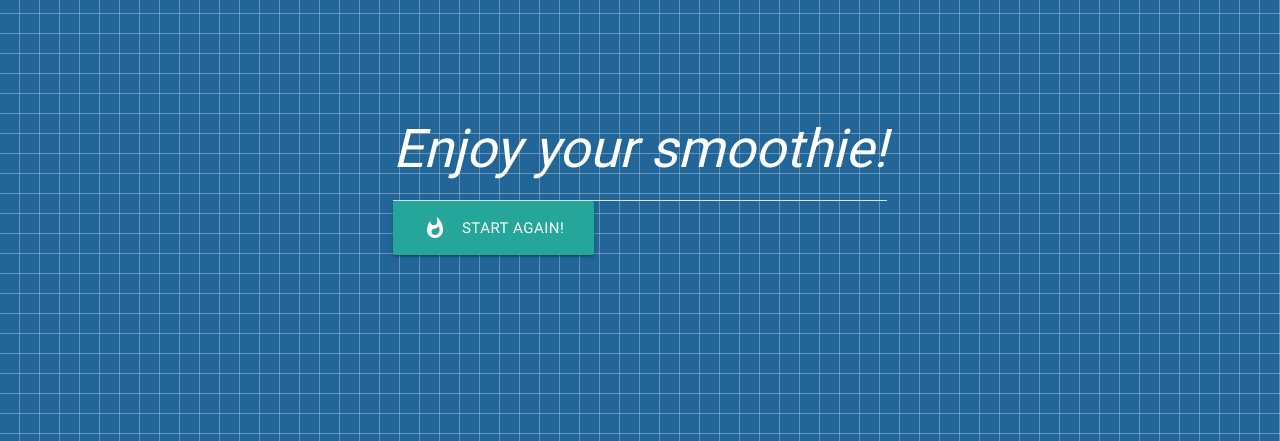
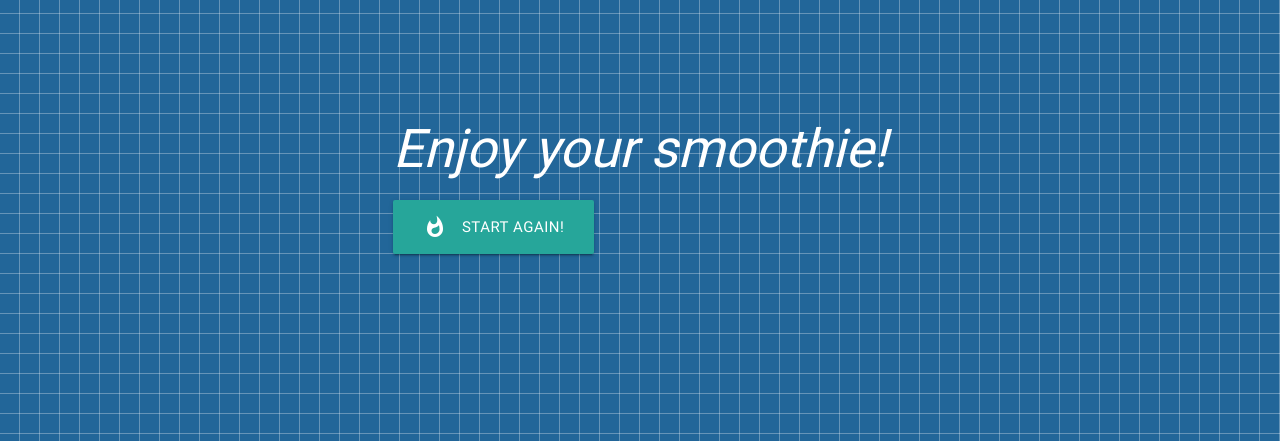
Before and after one commit to ConnerD2/blendtec-self-serve, a Flask app: page /complete in a window 1280 px wide. Shown: the part 226-667 px from the top of the page. Run offline with Flask 2, Linux system fonts and the light colour scheme; some libraries are stand-ins or nearby versions.

Commit message:
Fixed final page

```diff
--- a/templates/complete.html
+++ b/templates/complete.html
@@ -4,8 +4,7 @@
 <div id="complete" href="#complete">  <!-- Success Page, Run Rinse/Sanitize, Reset to First page -->
     <h2><i>Enjoy your smoothie!</i></h2>
 
-    <div class="divider"></div>
 
-            <a style="margin: auto;" class="waves-effect waves-light btn-large" href="/"><i class="material-icons left">whatshot</i>Start Again!</a>
+    <a style="margin: auto;" class="waves-effect waves-light btn-large" href="/"><i class="material-icons left">whatshot</i>Start Again!</a>
 </div>
 {% endblock %}
```
